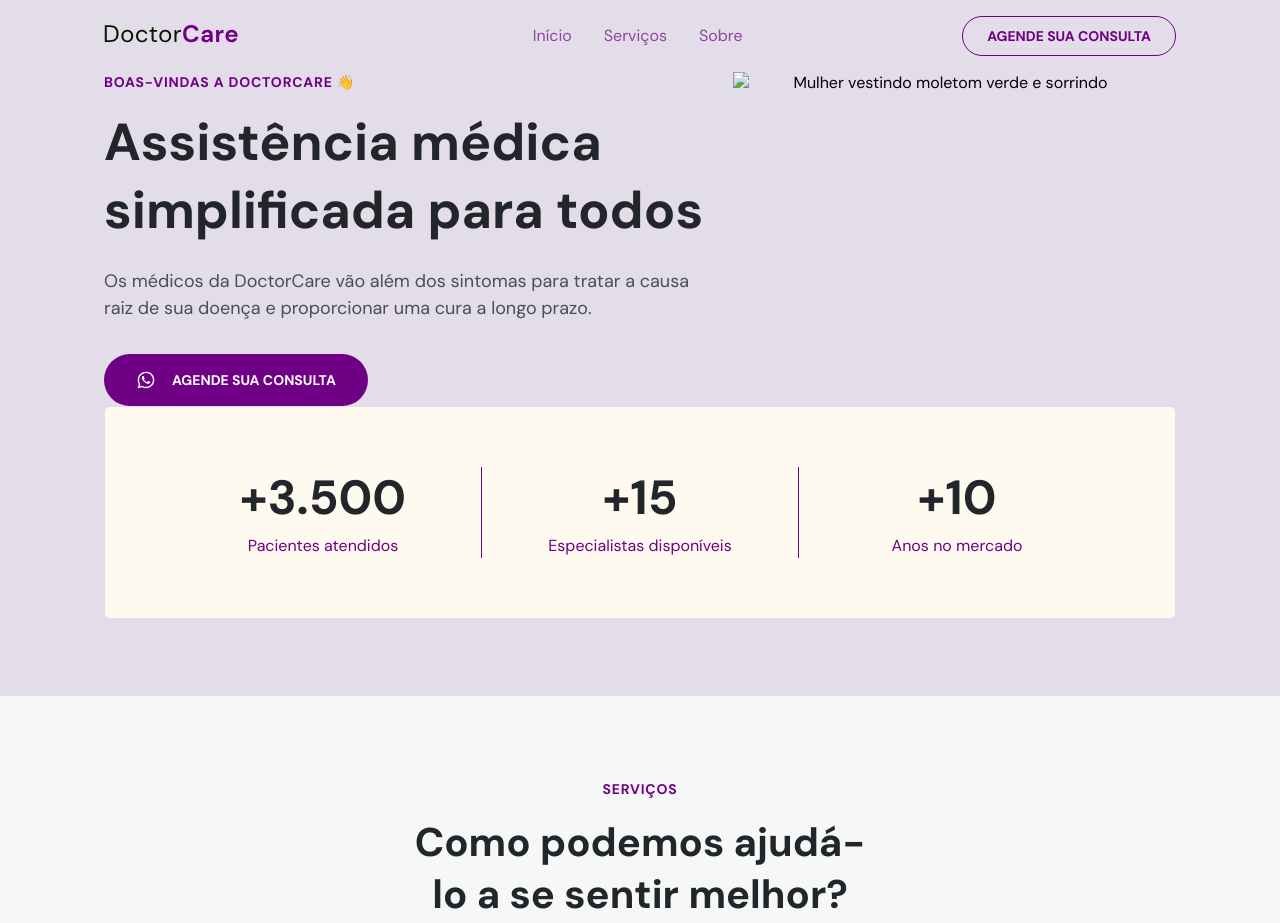
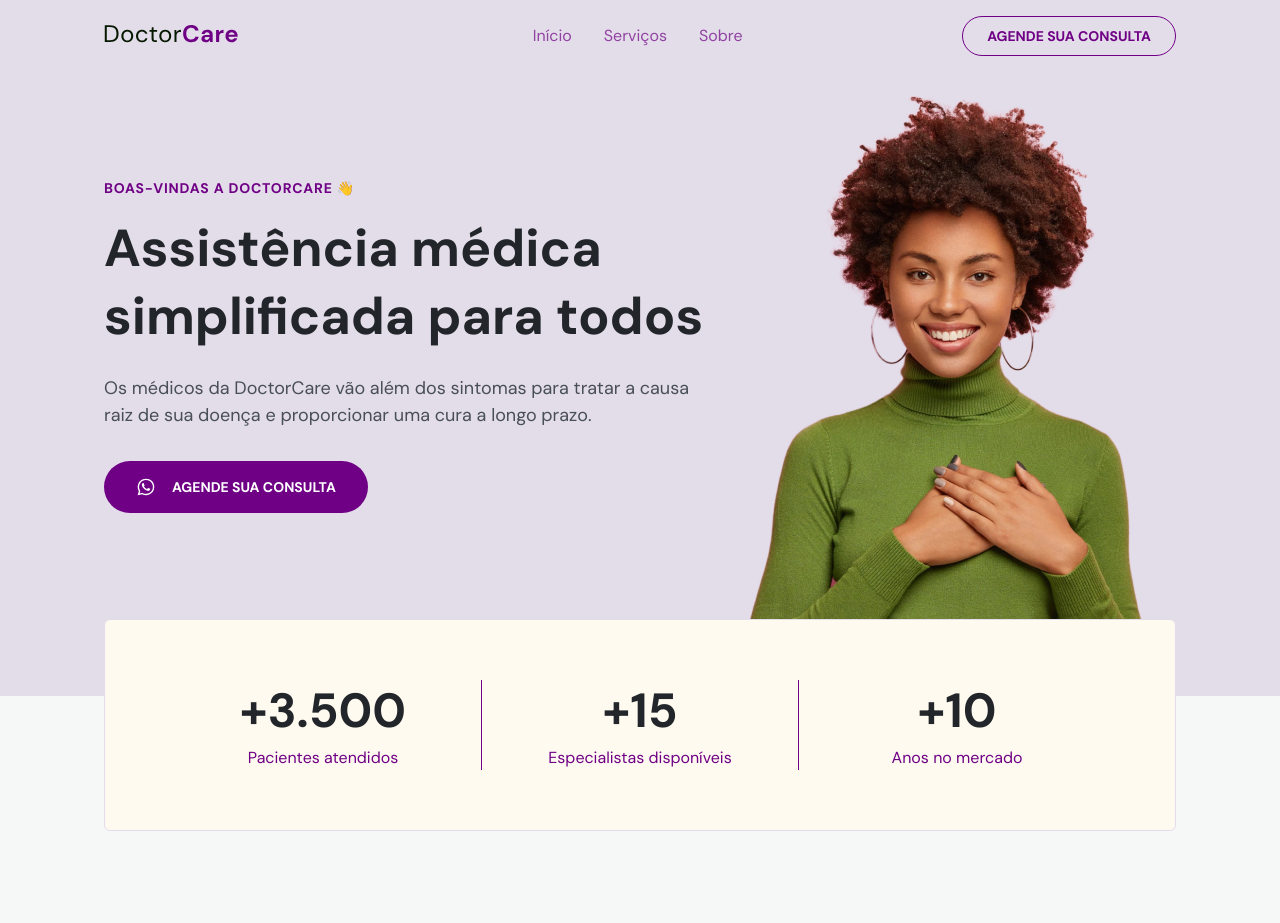
Before and after one commit to Walbruni/doctor-Care, a plain HTML site: page index.html in a window 1280 px wide. Shown: the top 923 px of the page. Drawn offline with nearby package versions, Linux system fonts and the light colour scheme; the site is published under a folder, as on GitHub Pages, so addresses that start at the root find nothing.

Commit message:
correção imagem e finalizado

```diff
--- a/index.html
+++ b/index.html
@@ -257,7 +257,7 @@
 
         <div class="col-b">
           <img
-            src="/assets/image.png"
+            src="./assets/image.png"
             alt="Mulher vestindo moletom verde e sorrindo"
           />
         </div>
```
